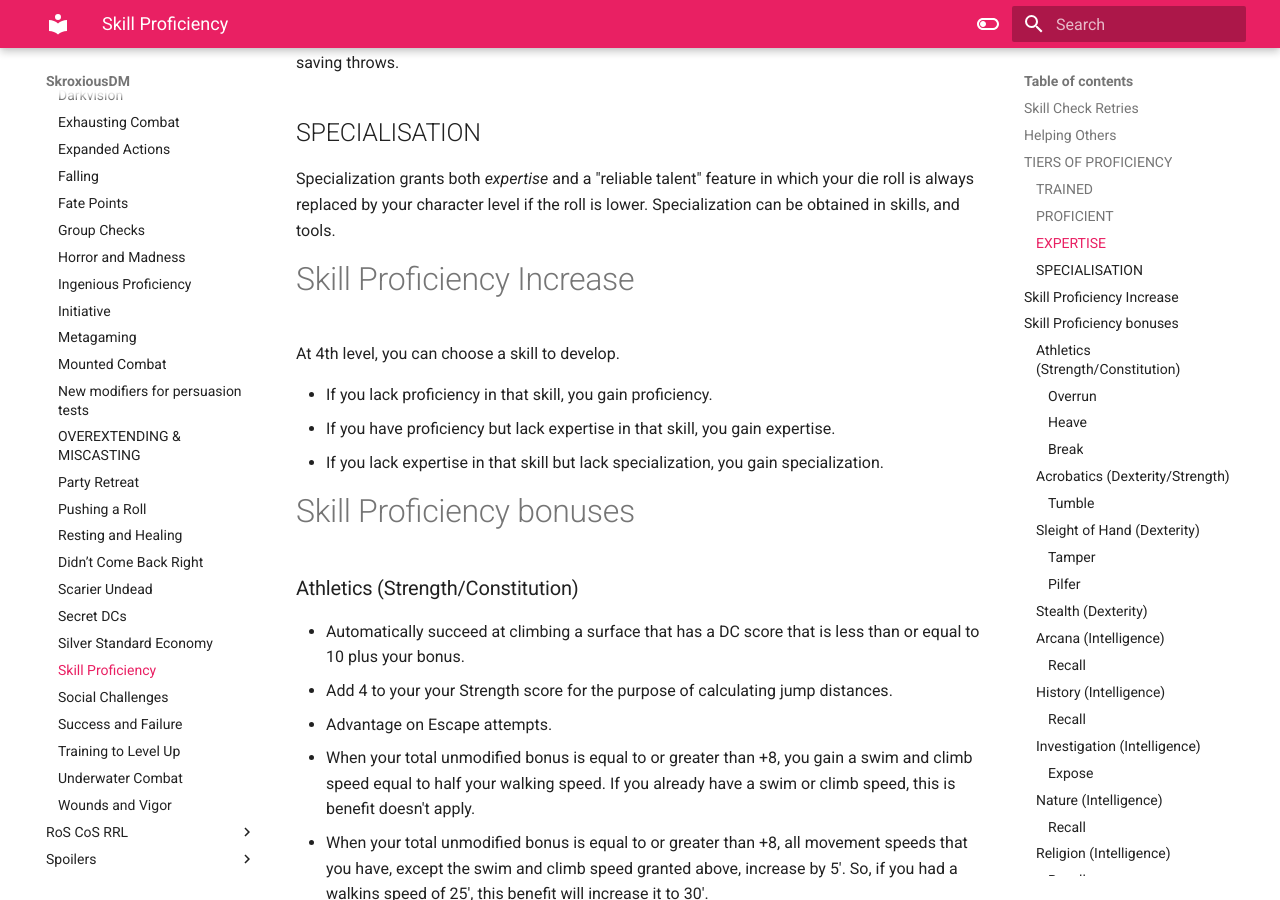
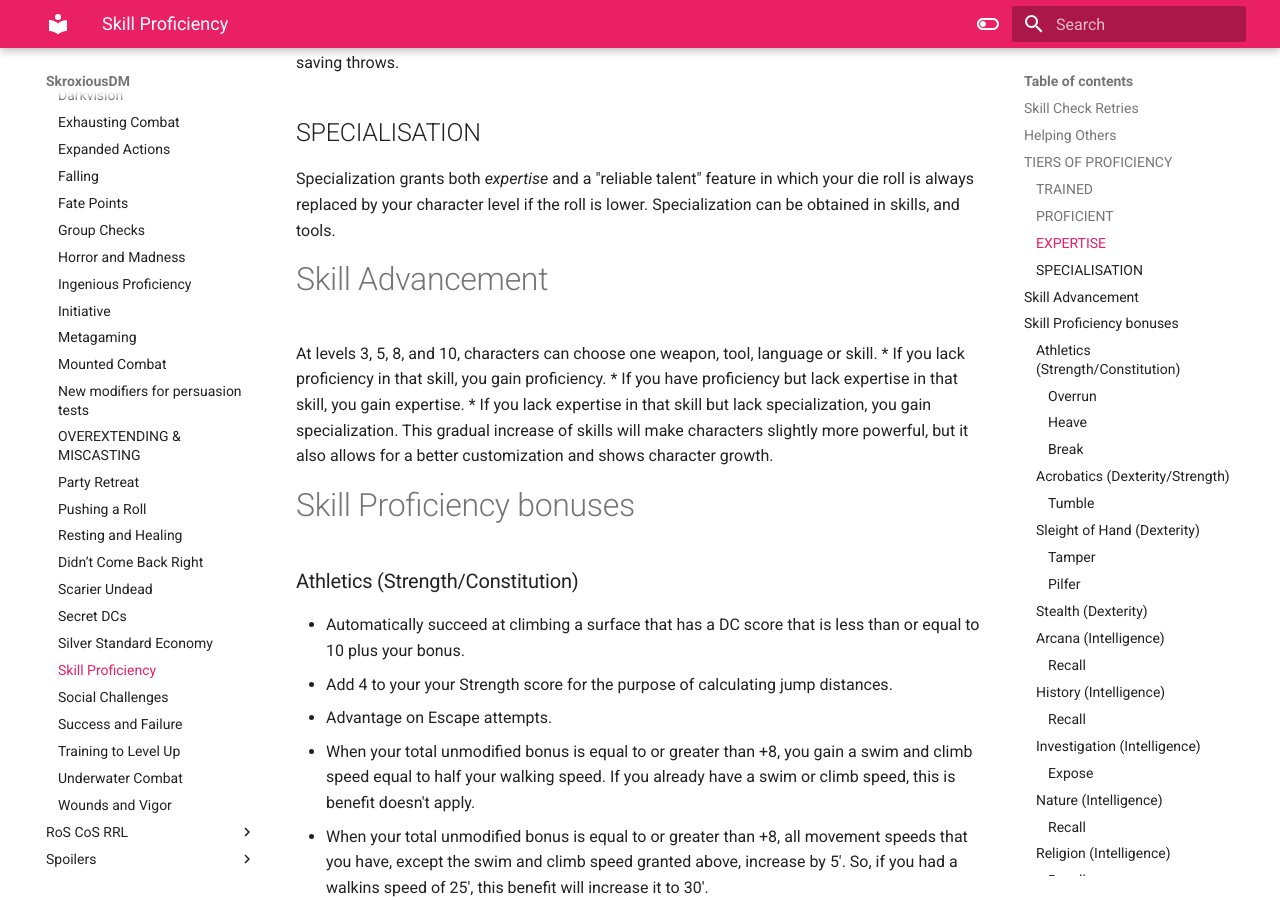
Before and after one commit to SkroxiousDM/SkroxiousDM, an MkDocs documentation site: the page built from docs/7.House_rules/Skill_Proficiency.md, in a window 1280 px wide and 900 px high, scrolled down 1391 px. Built offline with MkDocs 1.6.1 and Material for MkDocs 9.7.7, drawn with Linux system fonts in a browser that asks for light colours.

Commit message:
vault backup: 2023-10-29 18:03:50

```diff
--- a/docs/7.House_rules/Skill_Proficiency.md
+++ b/docs/7.House_rules/Skill_Proficiency.md
@@ -22,13 +22,12 @@ Expertise lets you add twice your proficiency bonus. Expertise can be obtained i
 ## SPECIALISATION
 Specialization grants both *expertise* and a "reliable talent" feature in which your die roll is always replaced by your character level if the roll is lower. Specialization can be obtained in skills, and tools.
 
-
-# Skill Proficiency Increase
-At 4th level, you can choose a skill to develop.
-
+# Skill Advancement
+At levels 3, 5, 8, and 10, characters can choose one weapon, tool, language or skill.
 * If you lack proficiency in that skill, you gain proficiency.
 * If you have proficiency but lack expertise in that skill, you gain expertise.
 * If you lack expertise in that skill but lack specialization, you gain specialization.
+This gradual increase of skills will make characters slightly more powerful, but it also allows for a better customization and shows character growth.
 
 # Skill Proficiency bonuses
 
```
